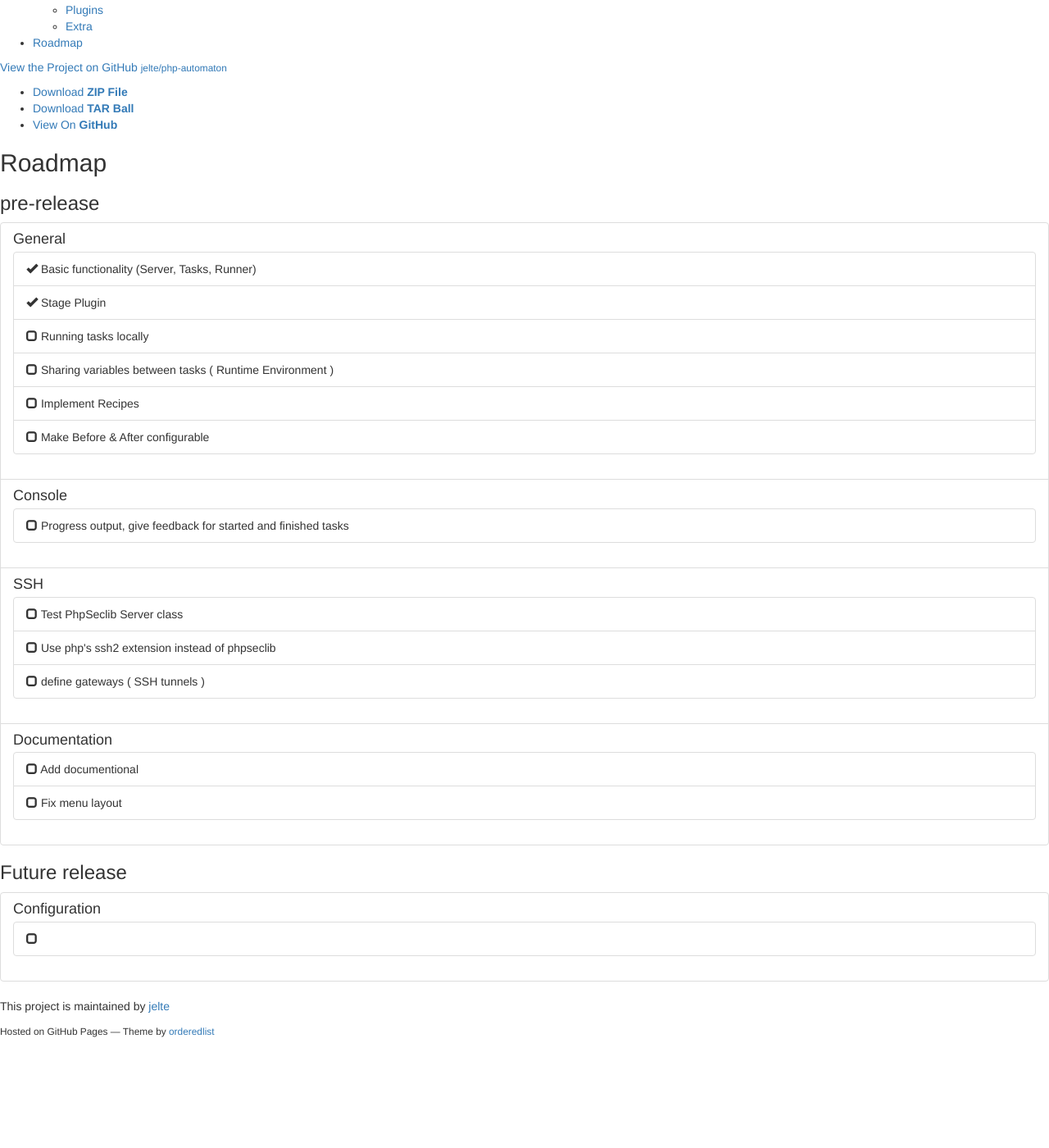
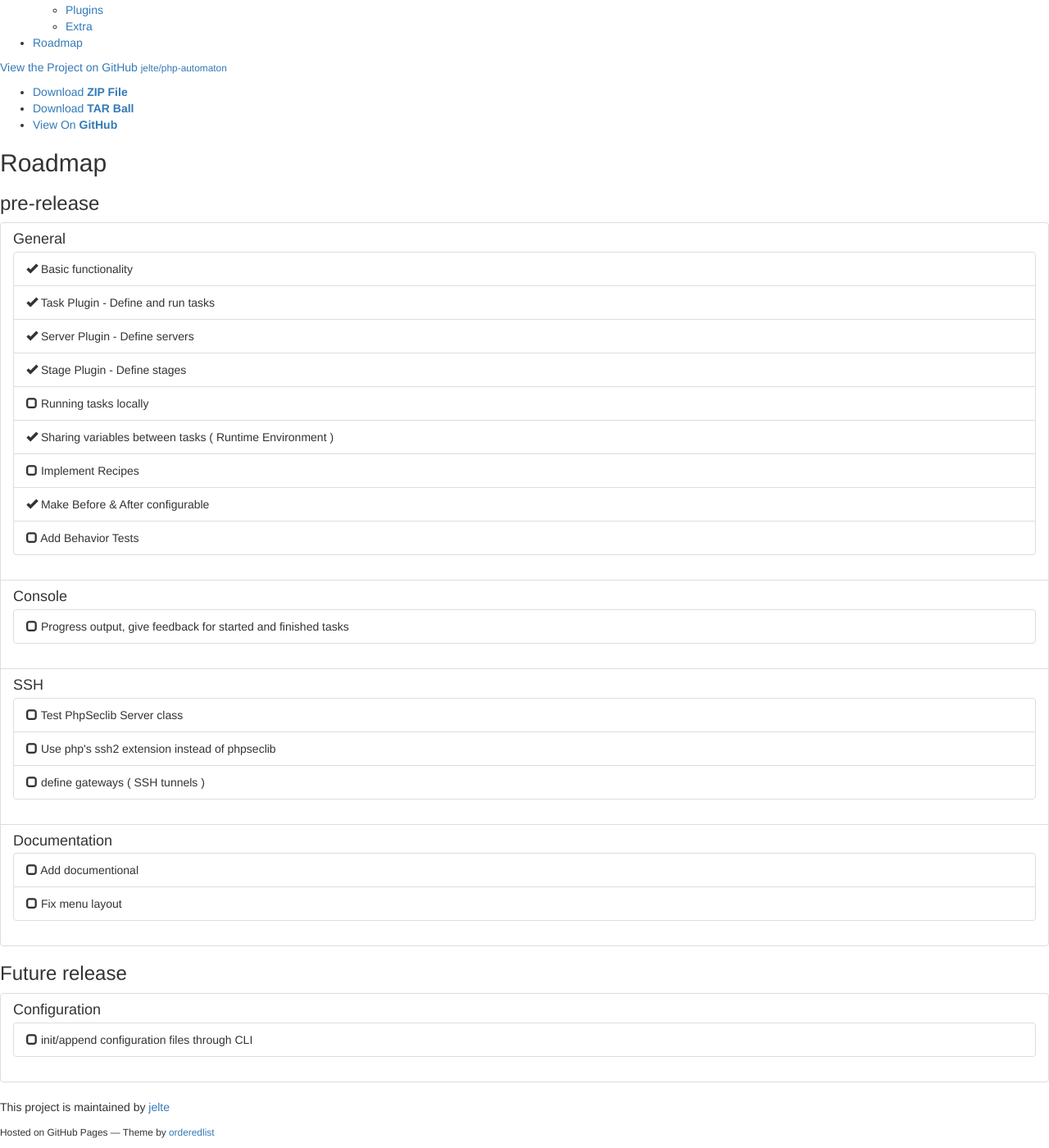
Before and after one commit to jelte/automaton, a Jekyll site: the page built from roadmap.md, in a window 1280 px wide and 1400 px high, scrolled down 249 px. Shown: the whole window at 82% size. Built offline with Jekyll 4.4.1, drawn with Linux system fonts in a browser that asks for light colours; nearby versions of some CDN libraries; library files that are not in the unit come from our copies; before the commit the page ends 1526 px from its top, so only the background shows below that.

Commit message:
Update roadmap

```diff
--- a/_data/roadmap.yml
+++ b/_data/roadmap.yml
@@ -6,19 +6,29 @@ releases:
         name: General
         todos:
           -
-            title: Basic functionality (Server, Tasks, Runner)
+            title: Basic functionality
             done: yes
           -
-            title: Stage Plugin
+            title: Task Plugin - Define and run tasks
+            done: yes
+          -
+            title: Server Plugin - Define servers
+            done: yes
+          -
+            title: Stage Plugin - Define stages
             done: yes
           -
             title: Running tasks locally
           -
             title: Sharing variables between tasks ( Runtime Environment )
+            done: yes
           -
             title: Implement Recipes
           -
             title: Make Before & After configurable
+            done: yes
+          -
+            title: Add Behavior Tests
       -
         name: Console
         todos:
@@ -46,4 +56,5 @@ releases:
       -
         name: Configuration
         todos:
-          - init/append configuration files through CLI
+          -
+            title: init/append configuration files through CLI
```
